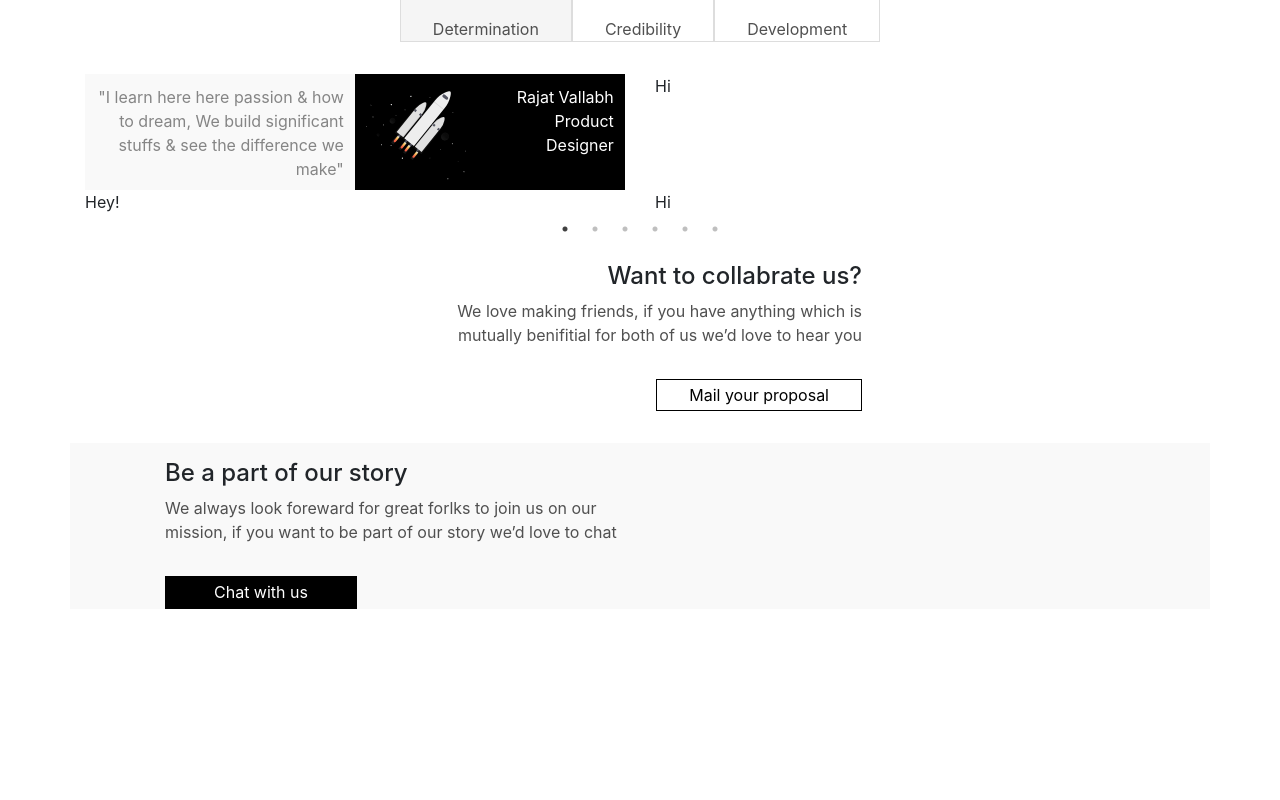
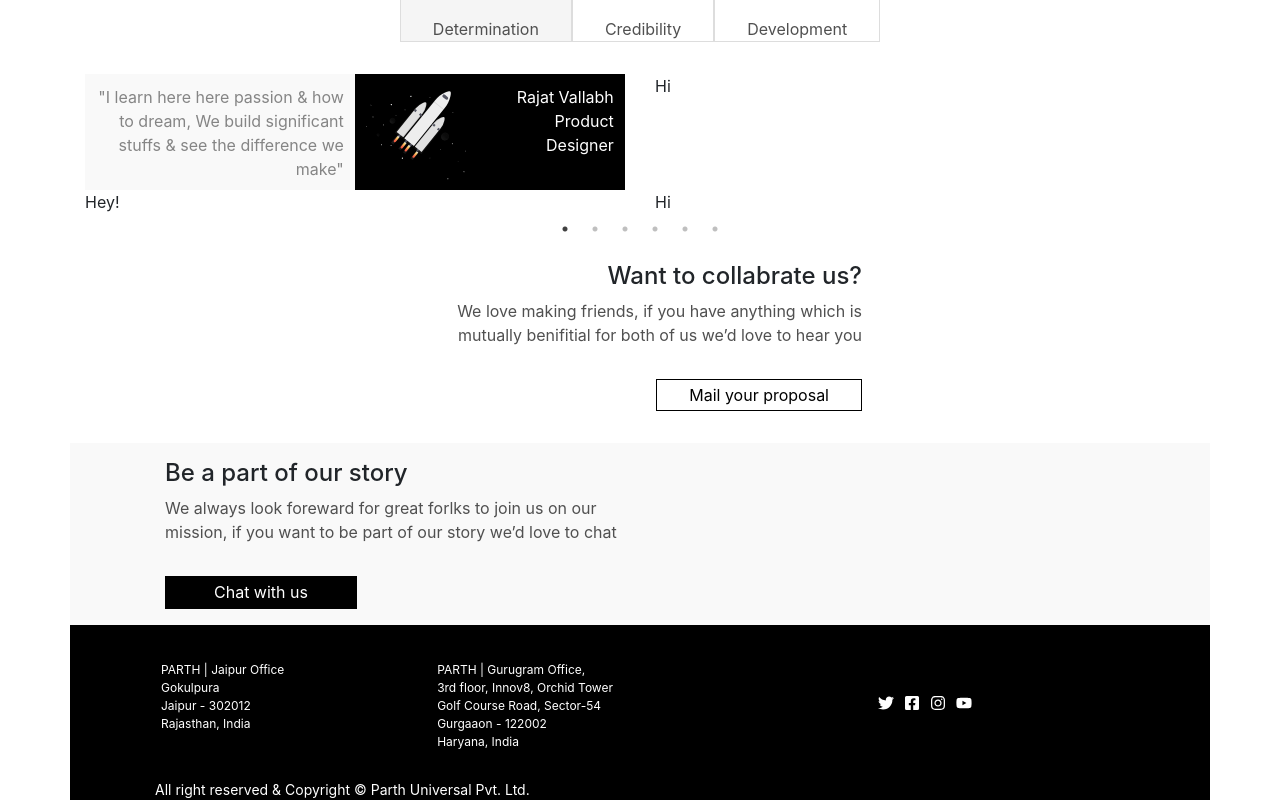
Before and after one commit to priyanshunayan/PARTH, a React (Create React App) app in the folder parth-web/: page / in a window 1280 px wide. Shown: the part 2449-3249 px from the top of the page. Before the commit the page ends 3058 px from the top, so only its background shows below. Built offline with nearby package versions, Linux system fonts and the light colour scheme.

Commit message:
footer ready

```diff
--- a/parth-web/package.json
+++ b/parth-web/package.json
@@ -7,6 +7,7 @@
     "react": "^16.9.0",
     "react-bootstrap": "^1.0.0-beta.12",
     "react-dom": "^16.9.0",
+    "react-icons": "^3.7.0",
     "react-scripts": "3.1.2",
     "react-slick": "^0.25.2",
     "slick-carousel": "^1.8.1"
--- a/parth-web/src/App.js
+++ b/parth-web/src/App.js
@@ -11,6 +11,7 @@ import {Products} from './components/products/products'
 import { Team } from './components/team/team';
 import { Proposal } from './components/proposal/proposal';
 import { Chat } from './components/chatwithus/chatwithus';
+import { Footer } from './components/footer/footer';
 function App() {
   return (
     <div>
@@ -24,6 +25,7 @@ function App() {
       <Team />
       <Proposal />
       <Chat />
+      <Footer />
     </div>
   );
 }
--- a/parth-web/src/components/chatwithus/chatwithus.module.css
+++ b/parth-web/src/components/chatwithus/chatwithus.module.css
@@ -4,11 +4,13 @@
   justify-content: center;
   text-align: left;
   padding-top: 1em;
+  padding-bottom:1em;
 }
 
 .proposal {
   margin-top: 2em;
   background-color: #f9f9f9;
+
 }
 
 .marginLeft {
--- /dev/null
+++ b/parth-web/src/components/footer/footer.js
@@ -0,0 +1,56 @@
+import React, { Component } from 'react';
+import Row from 'react-bootstrap/Row'
+import Col from 'react-bootstrap/Col'
+import Container from 'react-bootstrap/Container'
+import styles from './footer.module.css'
+import { FaTwitter,FaFacebookSquare,FaInstagram,FaYoutube } from "react-icons/fa";
+export class Footer extends Component {
+    render(){
+        return(
+            <div>
+                <Container className={styles.footer}>
+                    <Row >
+                        <Col>
+                            <div className={styles.flex}>
+                            <div>
+                                <ul className={styles.noStyle}>
+                                    <li>PARTH | Jaipur Office </li>
+                                    <li>Gokulpura</li>
+                                    <li>Jaipur - 302012</li>
+                                    <li>Rajasthan, India</li>
+                                </ul>
+                            </div>
+                            <div>
+                                <ul className={styles.noStyle}>
+                                    <li>PARTH | Gurugram Office, </li>
+                                    <li>3rd floor, Innov8, Orchid Tower</li>
+                                    <li>Golf Course Road, Sector-54</li>
+                                    <li>Gurgaaon - 122002</li>
+                                    <li>Haryana, India</li>
+                                </ul>
+                            </div>
+                            </div>
+                        </Col>
+                        <Col className={styles.center}>
+                        <div >
+                        <div >
+                        <FaTwitter style={{ margin: '0 5px' }}/>
+                        <FaFacebookSquare style={{ margin: '0 5px' }}/>
+                        <FaInstagram style={{ margin: '0 5px' }}/>
+                        <FaYoutube style={{ margin: '0 5px' }}/>
+                        </div>
+                        </div>
+                        </Col>
+                    </Row>
+                    <Row>
+                        <Col>
+                        <div style={{color:"#ffffff", marginLeft:'5em', color:'#fff', fontSize:'14px'}}>
+                        All right reserved & Copyright © Parth Universal Pvt. Ltd.
+                        </div>
+                        </Col>
+                    </Row>
+                </Container>
+            </div>
+        )
+    }
+}
--- /dev/null
+++ b/parth-web/src/components/footer/footer.module.css
@@ -0,0 +1,28 @@
+.footer {
+  background-color: black;
+  color: white;
+}
+
+.flex {
+  display: flex;
+  margin-left: 4em;
+  justify-content: space-between;
+}
+
+.noStyle {
+  list-style-type: none;
+  font-size: 12px;
+  color: #ffffff;
+  padding: 1em;
+  margin-top: 2em;
+
+
+}
+.center {
+    display: flex;
+    justify-content: center;
+    align-items: center;
+}
+.padding {
+    padding:1em;
+}
```
Also changed, not shown: 1 other file (tests, documents, lock files or other folders).
